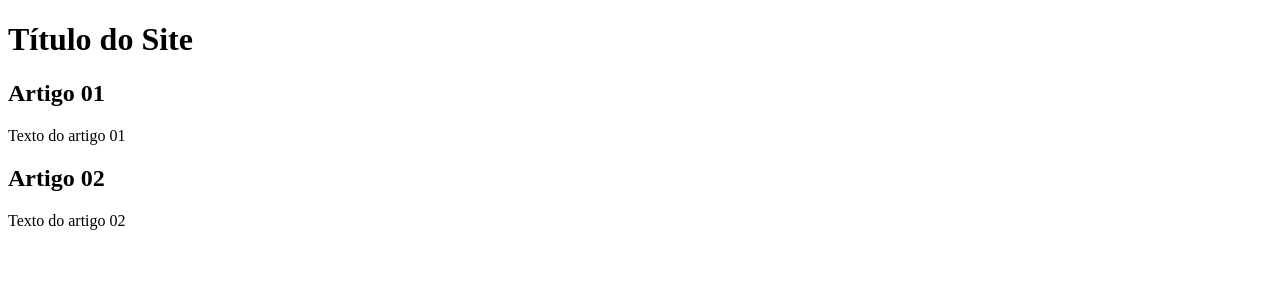
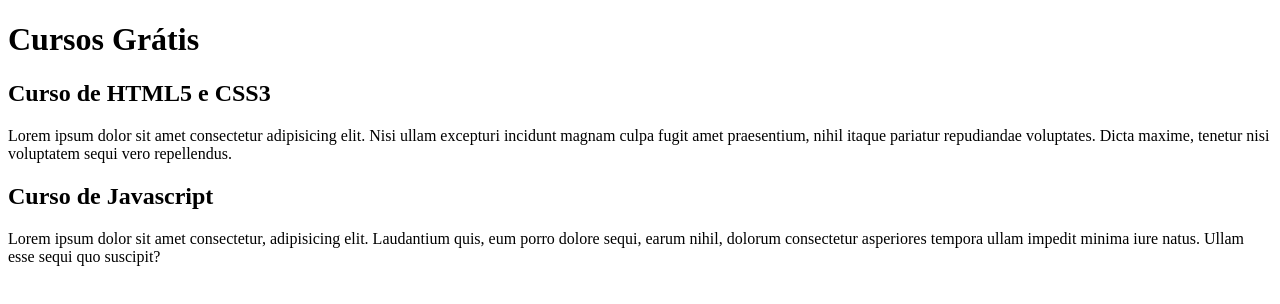
Before and after one commit to FellipeCastro/projeto-site, a plain HTML site: page index.html in a window 1280 px wide. Drawn offline with Linux system fonts and the light colour scheme.

Commit message:
comecei a escrever o conteúdo

```diff
--- a/index.html
+++ b/index.html
@@ -8,15 +8,15 @@
 <body>
     <main>
         <header>
-            <h1>Título do Site</h1>
+            <h1>Cursos Grátis</h1>
         </header>
         <article>
-            <h2>Artigo 01</h2>
-            <p>Texto do artigo 01</p>
+            <h2>Curso de HTML5 e CSS3</h2>
+            <p>Lorem ipsum dolor sit amet consectetur adipisicing elit. Nisi ullam excepturi incidunt magnam culpa fugit amet praesentium, nihil itaque pariatur repudiandae voluptates. Dicta maxime, tenetur nisi voluptatem sequi vero repellendus.</p>
         </article>
         <article>
-            <h2>Artigo 02</h2>
-            <p>Texto do artigo 02</p>
+            <h2>Curso de Javascript</h2>
+            <p>Lorem ipsum dolor sit amet consectetur, adipisicing elit. Laudantium quis, eum porro dolore sequi, earum nihil, dolorum consectetur asperiores tempora ullam impedit minima iure natus. Ullam esse sequi quo suscipit?</p>
         </article>
     </main>
 </body>
```
